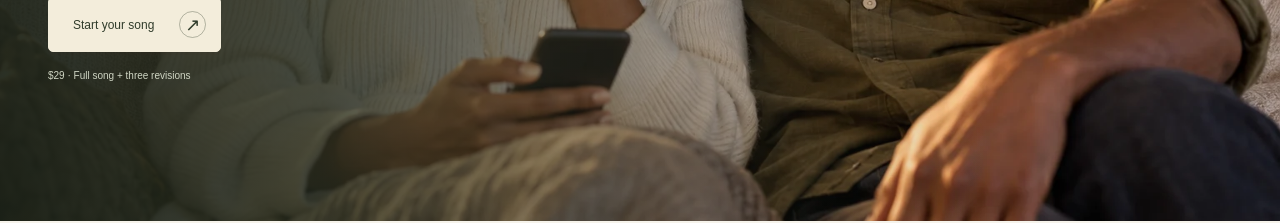
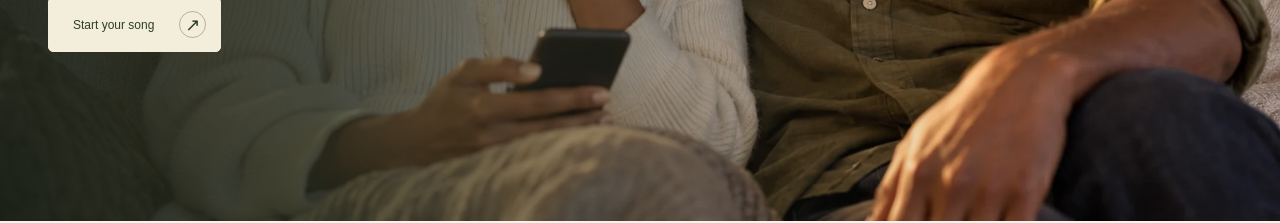
Before and after one commit to lowkeycm/Digital-Gifts, a Next.js app: page /your-song in a window 1280 px wide. Shown: the part 571-794 px from the top of the page. Built offline with nearby package versions, Linux system fonts and the light colour scheme.

Commit message:
fix: remove price line beneath Your Song hero CTA (#34)

```diff
--- a/src/app/your-song/page.tsx
+++ b/src/app/your-song/page.tsx
@@ -72,9 +72,6 @@ export default function YourSongPage() {
               Start your song
               <Arrow />
             </Link>
-            <span className="song-price-note">
-              $29 · Full song + three revisions
-            </span>
           </div>
         </section>
         <SongSamples />
```
Also changed, not shown: 5 other files (tests, documents, lock files or other folders).
